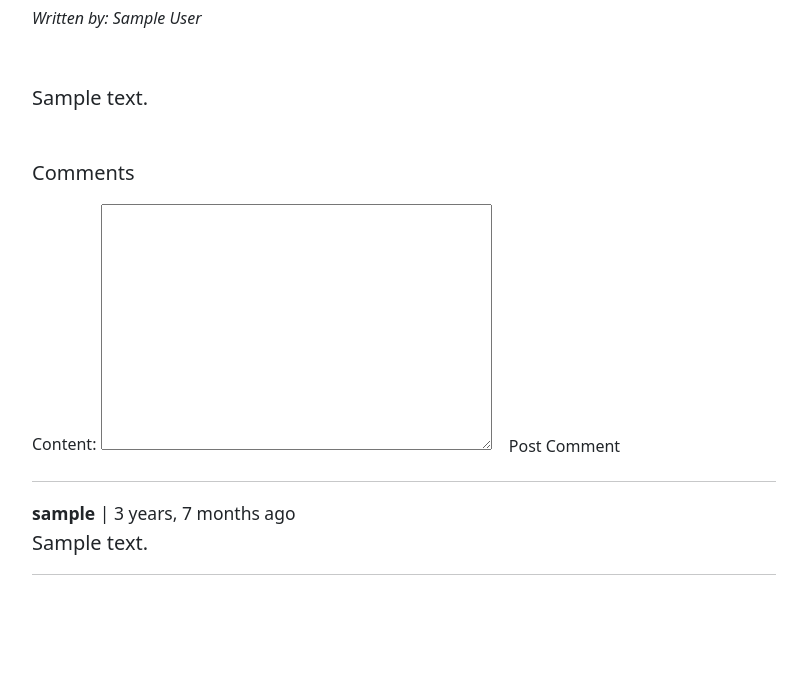
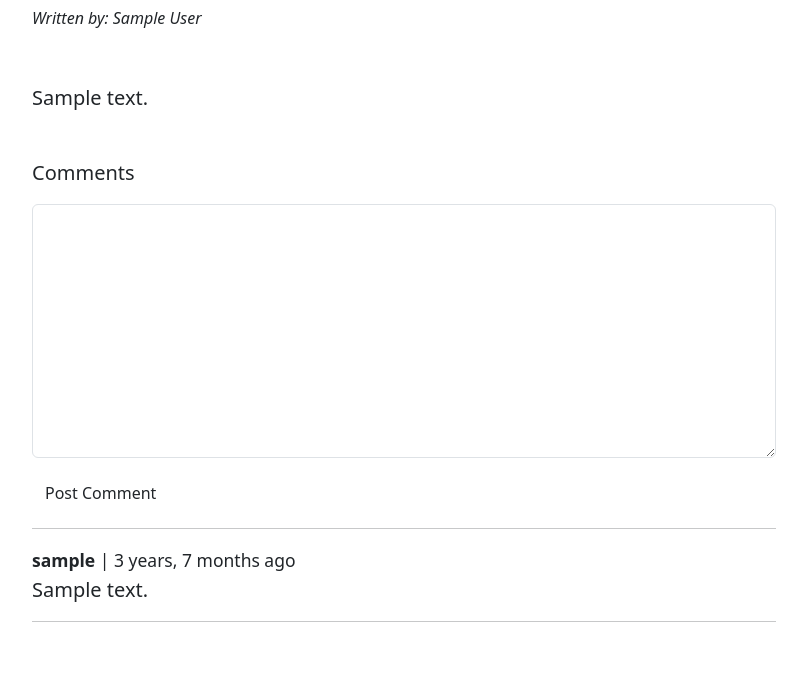
Before and after one commit to ortizfram/advancing-the-blog-django-bootstrap-, a Django app: a page that uses templates/post_detail.html in a window 1280 px wide. Shown: the part 520-1206 px from the top of the page, without its empty margins (236-1043 px from the left). Before the commit the page ends 1095 px from the top, so only its background shows below. Run offline with Django 4.2, Linux system fonts and the light colour scheme; tables that the repository leaves empty hold one stand-in row (values such as "Sample post"); grey boxes marked "Sample" are stand-in pictures; data that the repository does not hold is empty; some libraries are stand-ins or nearby versions.

Commit message:
comment label off

```diff
--- a/apps/comments/forms.py
+++ b/apps/comments/forms.py
@@ -4,4 +4,4 @@ class CommentForm(forms.Form):
     content_type = forms.CharField(widget=forms.HiddenInput)
     object_id = forms.IntegerField(widget=forms.HiddenInput)
     # parent_id = forms.IntegerField(widget=forms.HiddenInput, required=False)
-    content = forms.CharField(widget=forms.Textarea)
+    content = forms.CharField(label='',widget=forms.Textarea)
--- a/templates/post_detail.html
+++ b/templates/post_detail.html
@@ -82,7 +82,7 @@
                 <p class='lead'>Comments</p>
                 <form action="{% url 'post_detail' slug=instance.slug %}" method="post">
                     {% csrf_token %}
-                    {{ comment_form }}
+                    {{ comment_form|crispy }}
                     <input type="submit" value="Post Comment" class="btn btn-default">
                 </form>
                 <hr/>
```
